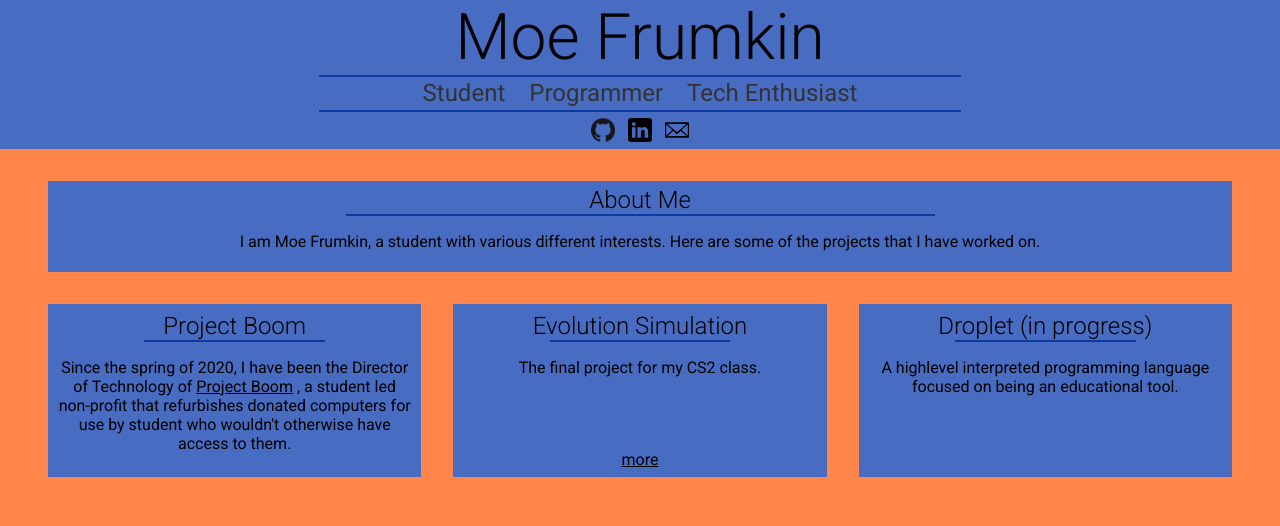
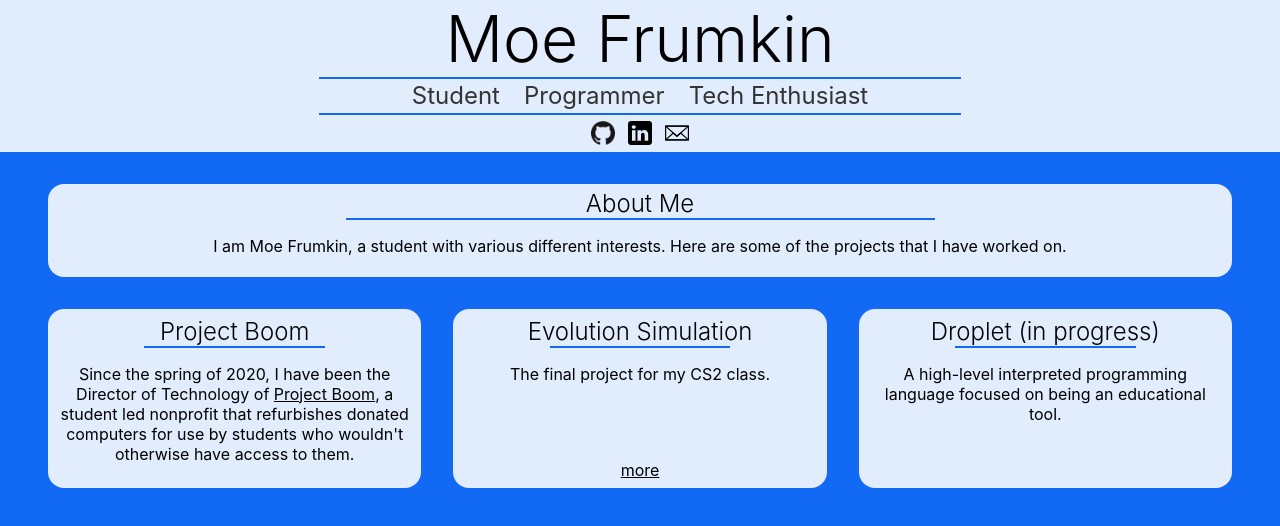
Before and after one commit to kunalbotla/moefrumkin.github.io, a plain HTML site: page index.html in a window 1280 px wide. Drawn offline with Linux system fonts and the light colour scheme.

Commit message:
My edits with @moefrumkin and @BlueCapacitor's comments

```diff
--- a/css/colors.css
+++ b/css/colors.css
@@ -1,9 +1,9 @@
 :root {
-	--color-primary-0: #0D3AA2;	/* Main Primary color */
-	--color-primary-1: #476CC1;
-	--color-primary-2: #2351BC;
-	--color-primary-3:  #092E82;
-	--color-primary-4: #062265;
+	--color-primary-0: #1269F3;	/* Main Primary color */
+	--color-primary-1: #E1ECFD;
+	--color-primary-2: #FFFFFF;
+	--color-primary-3:  #FFFFFF;
+	--color-primary-4: #FFFFFF;
 
 	--color-secondary-1-0: #F2DA00;	/* Main Secondary color (1) */
 	--color-secondary-1-1: #FFED4A;
@@ -12,7 +12,7 @@
 	--color-secondary-1-4: #978700;
 
 	--color-secondary-2-0: #F24F00;	/* Main Secondary color (2) */
-	--color-secondary-2-1: #FF854A;
+	--color-secondary-2-1: #1269F3;
 	--color-secondary-2-2: #FF6217;
 	--color-secondary-2-3: #C23F00;
 	--color-secondary-2-4: #973100;
--- a/css/main.css
+++ b/css/main.css
@@ -22,7 +22,7 @@ header h1{
 	font-size: 4em;
 	margin-block-start: 0;
 	margin-block-end: 0;
-	font-family: Roboto;
+	font-family: -apple-system, BlinkMacSystemFont, 'Segoe UI', Roboto, Oxygen, Ubuntu, Cantarell, 'Open Sans', 'Helvetica Neue', sans-serif, Helvetica, sans-serif, Arial;
 	font-weight: 300;
 }
 
@@ -51,7 +51,7 @@ hr {
 	margin-top: 0.1em;
 	margin-bottom: 0.1em;
 	font-size: 1.5em;
-	font-family: Roboto;
+	font-family: -apple-system, BlinkMacSystemFont, 'Segoe UI', Roboto, Oxygen, Ubuntu, Cantarell, 'Open Sans', 'Helvetica Neue', sans-serif, Helvetica, sans-serif, Arial;
 	font-weight: 400;
 }
 
@@ -78,10 +78,11 @@ hr {
 	margin: 2em 3em 0em 3em;
     padding: 5px;
 	background-color: var(--color-primary-1);
-	font-family: Roboto;
+	font-family: -apple-system, BlinkMacSystemFont, 'Segoe UI', Roboto, Oxygen, Ubuntu, Cantarell, 'Open Sans', 'Helvetica Neue', sans-serif, Helvetica, sans-serif, Arial;
 	text-align: center;
 	display: flex;
 	flex-direction: column;
+	border-radius: 1em;
 }
 
 #projects {
@@ -95,11 +96,12 @@ hr {
 	width: 24em;
 	background-color: var(--color-primary-1);
 	text-align: center;
-	font-family: Roboto;
+	font-family: -apple-system, BlinkMacSystemFont, 'Segoe UI', Roboto, Oxygen, Ubuntu, Cantarell, 'Open Sans', 'Helvetica Neue', sans-serif, Helvetica, sans-serif, Arial;
 	padding: 0.5em;
 	transition: all 0.5s;
 	display: flex;
 	flex-direction: column;
+	border-radius: 1em;
 }
 
 .project:hover {
--- a/index.html
+++ b/index.html
@@ -47,9 +47,8 @@
             <span class="project-title">Project Boom</span>
             <hr>
             <p> Since the spring of 2020, I have been the Director of Technology of
-                <a href="https://projectboom.org">Project Boom</a>
-                , a student led non-profit that refurbishes donated
-                computers for use by student who wouldn't otherwise have access to them.
+                <a href="https://projectboom.org">Project Boom</a>, a student led nonprofit that refurbishes donated
+                computers for use by students who wouldn't otherwise have access to them.
             </p>
         </div>
         <div class="project">
@@ -61,7 +60,7 @@
         <div class="project">
             <span class="project-title">Droplet (in progress)</span>
             <hr>
-            <p>A highlevel interpreted programming language focused on being an educational tool.</p>
+            <p>A high-level interpreted programming language focused on being an educational tool.</p>
         </div>
     </div>
 </body>
```
